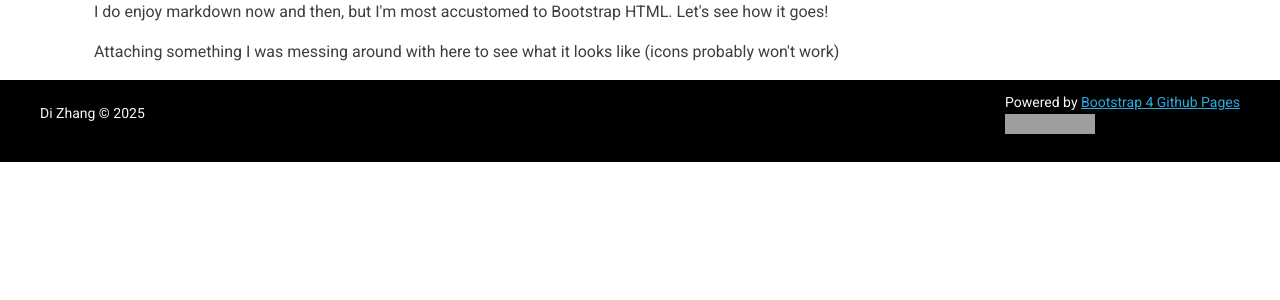
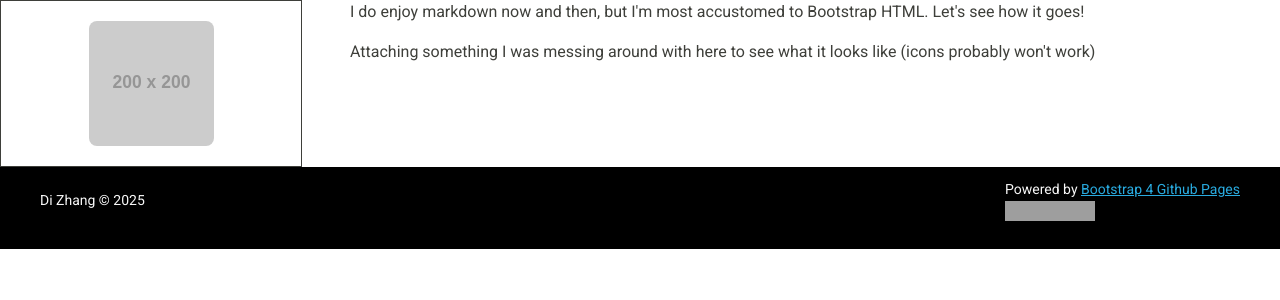
Before and after one commit to zhangdi33/zhangdi33.github.io, a Jekyll site: the page built from index.html, in a window 1280 px wide. Shown: the top 300 px of the page. Built offline with Jekyll 4.4.1, drawn with Linux system fonts in a browser that asks for light colours; grey boxes are pictures that could not be loaded.

Commit message:
Update default.html

```diff
--- a/_layouts/default.html
+++ b/_layouts/default.html
@@ -4,8 +4,26 @@
   {%- include head.html -%}
 
   <body>
-    <div class="container page-content">
-      {{ content }}
+    <div class="row no-gutters">
+      <div class="col-lg-3">
+        <div class="card border-dark rounded-0 p-3">
+          <div class="card border-0 p-1 mx-auto">
+            <div class="card border-0" style="border-radius:0.5rem;height:125px;width:125px;
+
+              background-image:URL('https://placehold.co/200');
+              background-size:cover;
+              background-position:center;
+
+            ">
+            </div>
+          </div>
+        </div>
+      </div>
+      <div class="col-lg-9">
+        <div class="container page-content">
+          {{ content }}
+        </div>
+      </div>
     </div>
 
     {%- include footer.html -%}
```
